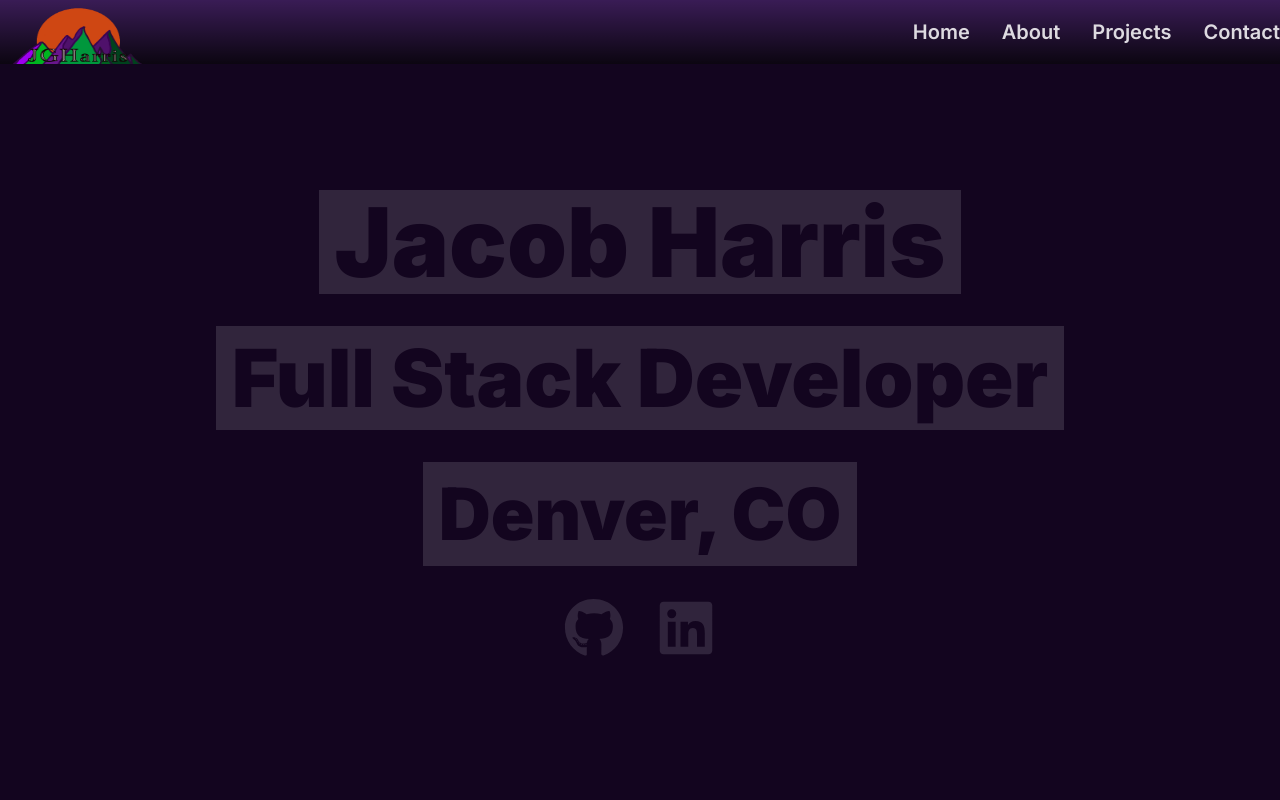
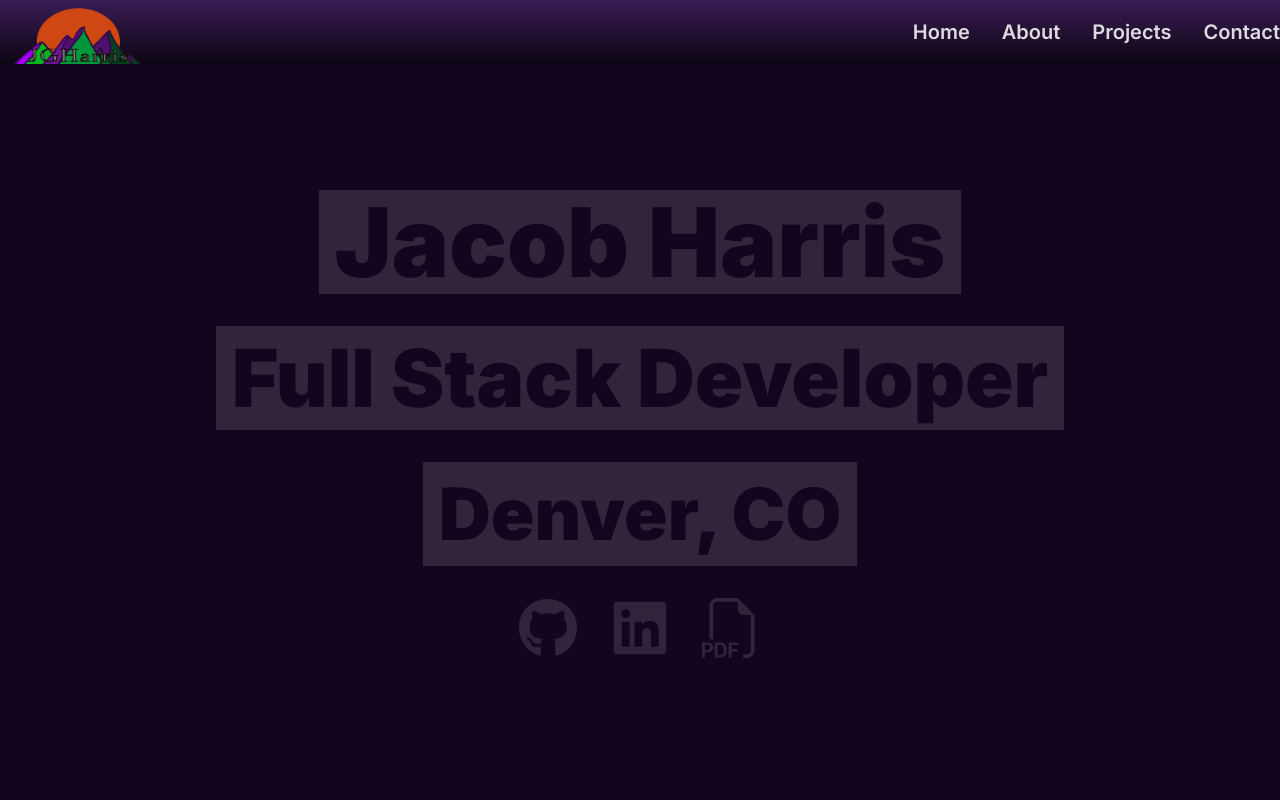
Before and after one commit to jgharris314/portfolio-02052024, a Next.js app: page / in a window 1280 px wide. Shown: the top 800 px of the page. Built offline with nearby package versions, Linux system fonts and the light colour scheme.

Commit message:
added resume download button

```diff
--- a/app/components/sections/Home.tsx
+++ b/app/components/sections/Home.tsx
@@ -1,5 +1,6 @@
 import SectionContainer from "../SectionContainer"
 import { FaGithub, FaLinkedin } from "react-icons/fa"
+import { BsFiletypePdf } from "react-icons/bs"
 
 export default function Home() {
   const labelClasses = "bg-mothGrey-0/15 p-1 md:p-4 text-mothBlack-0 font-black"
@@ -33,6 +34,20 @@ export default function Home() {
             className="hover:fill-[#0077B5]"
           />
         </a>
+        <a
+          href={"/docs/resume.pdf"}
+          download="resume.pdf"
+          className="group relative"
+        >
+          <BsFiletypePdf
+            color="#dddae025"
+            size={60}
+            className="hover:fill-mothGreen-0"
+          />
+          <span className="absolute top-[4.5rem] -left-3 scale-0 rounded bg-mothBlack-0 p-2 text-xs text-white group-hover:scale-100">
+            Download My Resume!
+          </span>
+        </a>
       </div>
     </SectionContainer>
   )
```
Also changed, not shown: 1 other file (tests, documents, lock files or other folders).
